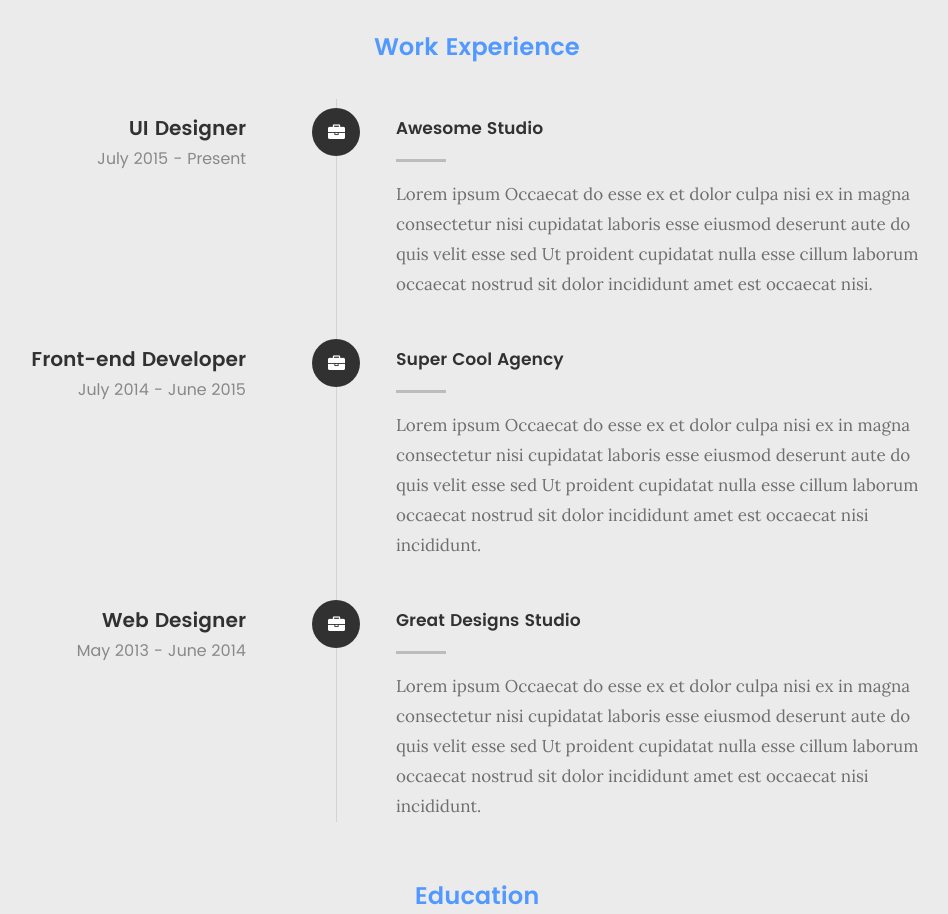
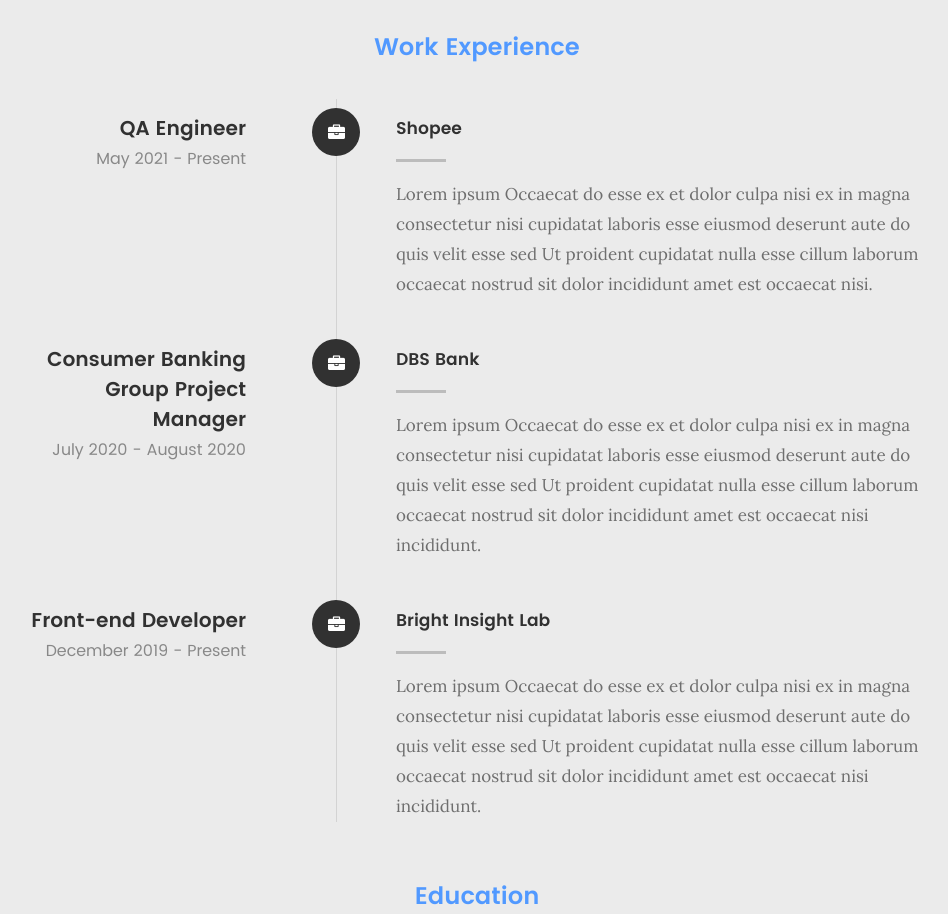
Before and after one commit to formosachiang/yenwuweb, a plain HTML site: page index.html in a window 1280 px wide. Shown: the part 2402-3316 px from the top of the page, without its empty margins (163-1111 px from the left). Drawn offline with Linux system fonts and the light colour scheme; files whose address does not match are found by name.

Commit message:
改工作經歷

```diff
--- a/index.html
+++ b/index.html
@@ -219,12 +219,12 @@
 	   				</div>
 
 	   				<div class="timeline-header">
-	   					<h3>UI Designer</h3>
-	   					<p>July 2015 - Present</p>
+	   					<h3>QA Engineer</h3>
+	   					<p>May 2021 - Present</p>
 	   				</div>
 
 	   				<div class="timeline-content">
-	   					<h4>Awesome Studio</h4>
+	   					<h4>Shopee</h4>
 	   					<p>Lorem ipsum Occaecat do esse ex et dolor culpa nisi ex in magna consectetur nisi cupidatat laboris esse eiusmod deserunt aute do quis velit esse sed Ut proident cupidatat nulla esse cillum laborum occaecat nostrud sit dolor incididunt amet est occaecat nisi.</p>
 	   				</div>
 
@@ -237,12 +237,12 @@
 	   				</div>
 
 	   				<div class="timeline-header">
-	   					<h3>Front-end Developer</h3>
-	   					<p>July 2014 - June 2015</p>
+	   					<h3>Consumer Banking Group Project Manager</h3>
+	   					<p>July 2020 - August 2020</p>
 	   				</div>
 
 	   				<div class="timeline-content">
-	   					<h4>Super Cool Agency</h4>
+	   					<h4>DBS Bank</h4>
 	   					<p>Lorem ipsum Occaecat do esse ex et dolor culpa nisi ex in magna consectetur nisi cupidatat laboris esse eiusmod deserunt aute do quis velit esse sed Ut proident cupidatat nulla esse cillum laborum occaecat nostrud sit dolor incididunt amet est occaecat nisi incididunt.</p>
 	   				</div>
 
@@ -255,12 +255,12 @@
 	   				</div>
 
 	   				<div class="timeline-header">
-	   					<h3>Web Designer</h3>
-	   					<p>May 2013 - June 2014</p>
+	   					<h3>Front-end Developer</h3>
+	   					<p>December 2019 - Present</p>
 	   				</div>
 
 	   				<div class="timeline-content">
-	   					<h4>Great Designs Studio</h4>
+	   					<h4>Bright Insight Lab</h4>
 	   					<p>Lorem ipsum Occaecat do esse ex et dolor culpa nisi ex in magna consectetur nisi cupidatat laboris esse eiusmod deserunt aute do quis velit esse sed Ut proident cupidatat nulla esse cillum laborum occaecat nostrud sit dolor incididunt amet est occaecat nisi incididunt.</p>
 	   				</div>
 
```
